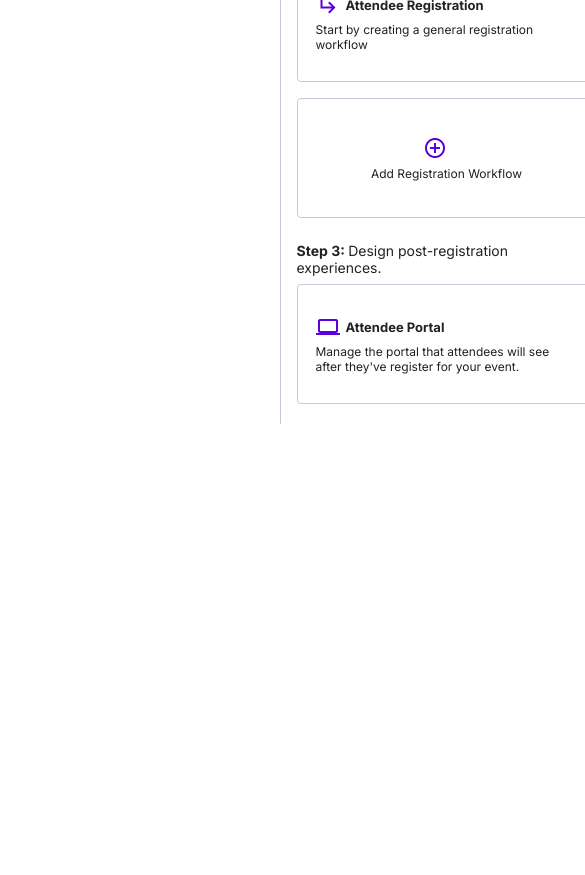
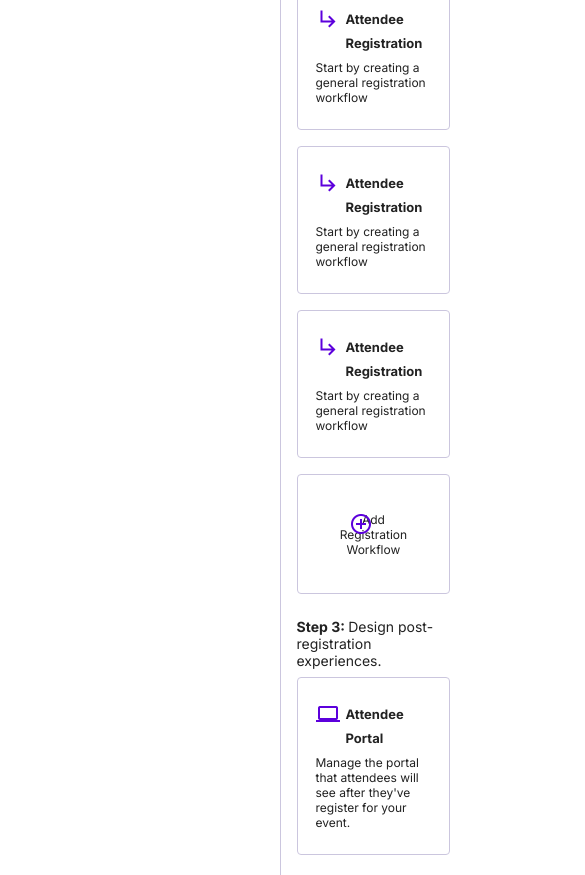
Before and after one commit to sethbaldridge87/rf-ui, a Next.js app: page /attendees/attendees in a window 390 px wide. Shown: the part 1160-2035 px from the top of the page, 585 px wide, since content can reach past the window. Before the commit the page ends 1584 px from the top, so only its background shows below. Built offline with nearby package versions, Linux system fonts and the light colour scheme.

Commit message:
Setting this so that the boxes are an even width on mobile.

```diff
--- a/app/attendees/attendees/attendees.module.css
+++ b/app/attendees/attendees/attendees.module.css
@@ -128,6 +128,9 @@
   .section .stepBox div {
     width: 100%;
   }
+  .section .multiStepBox {
+    grid-template-columns: auto;
+  }
   .section .multiStepBox div {
     padding: 24px 18px;
   }
--- a/app/attendees/attendees/attendees.module.scss
+++ b/app/attendees/attendees/attendees.module.scss
@@ -154,6 +154,8 @@
         }
 
         .multiStepBox {
+            grid-template-columns: auto;
+
             div {
                 padding: 24px 18px;
             }
```
Also changed, not shown: 1 other file (tests, documents, lock files or other folders).
